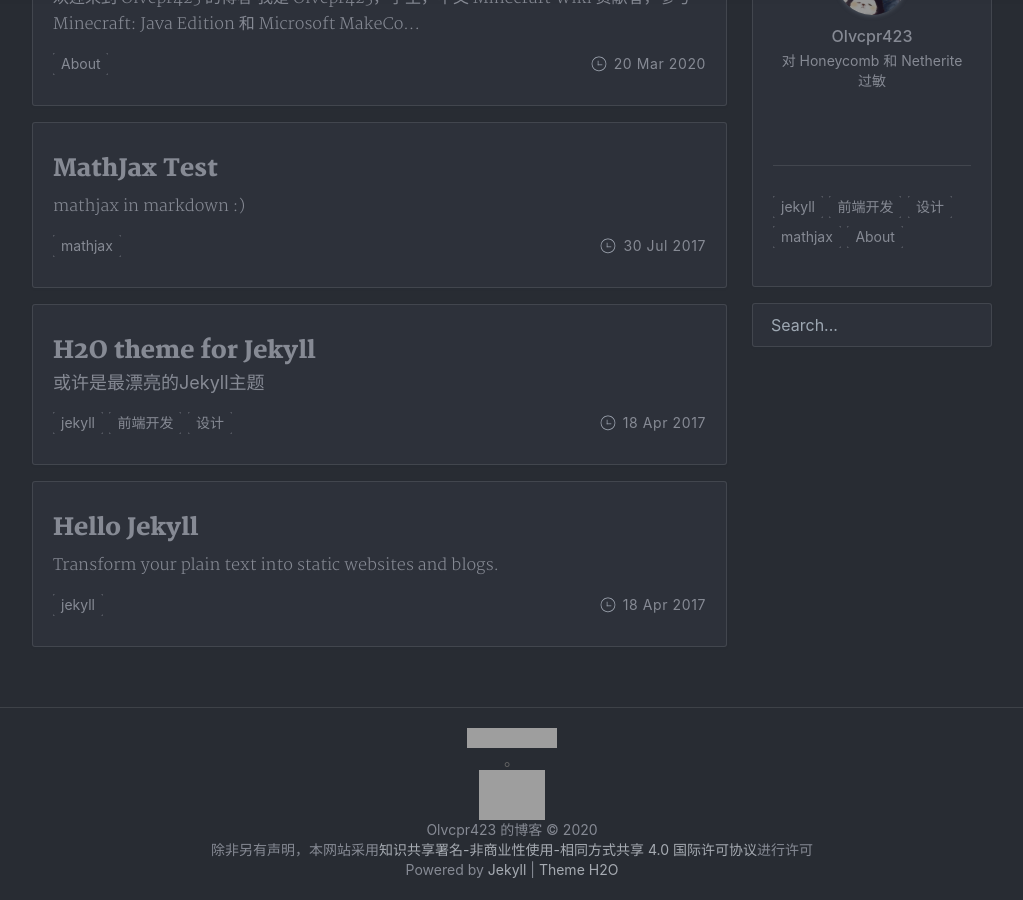
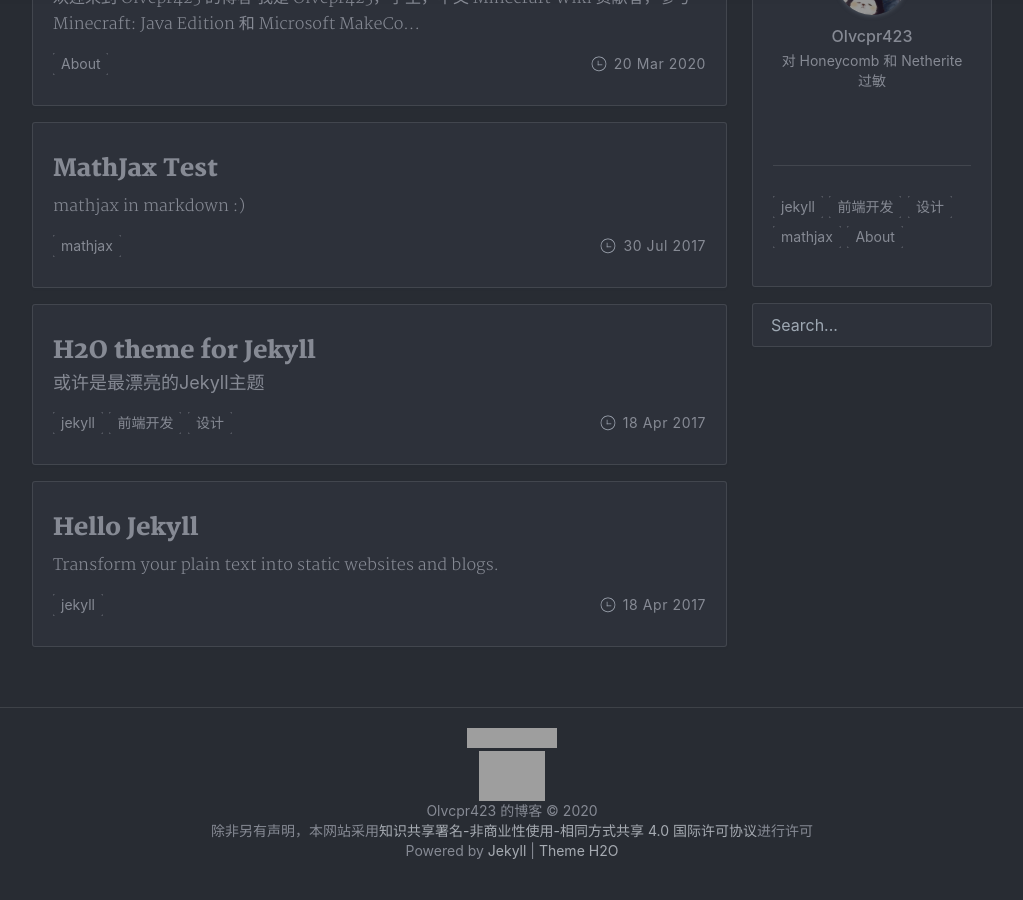
Before and after one commit to Olvcpr423/Olvcpr423.github.io, a Jekyll site: the page built from index.html, in a window 1280 px wide and 900 px high, scrolled down 586 px. Shown: the whole window, without its empty margins (128-1151 px from the left). Built offline with Jekyll 4.4.1, drawn with Linux system fonts in a browser that asks for light colours; nearby versions of some CDN libraries; the list of posts is cut into pages by our own code; a style sheet for code colours, icons or effects is not loaded; grey boxes are pictures that could not be loaded.

Commit message:
Update footer.html

```diff
--- a/_includes/footer.html
+++ b/_includes/footer.html
@@ -1,10 +1,8 @@
 <footer class="g-footer">
 
-  <a rel="license" href="http://creativecommons.org/licenses/by-nc-sa/4.0/"><img alt="知识共享许可协议" style="border-width:0" src="https://i.creativecommons.org/l/by-nc-sa/4.0/88x31.png" /></a><br />。
+  <a rel="license" href="http://creativecommons.org/licenses/by-nc-sa/4.0/"><img alt="知识共享许可协议" style="border-width:0" src="https://i.creativecommons.org/l/by-nc-sa/4.0/88x31.png" /></a><br/>
+  <a href="https://myssl.com/seal/detail?domain=olvcpr423.github.io"><img src="https://static.myssl.com/res/images/myssl-id3.png" alt="" style="max-height:50px;display:block;margin:0 auto"></a>
 
-  <div id="cc-myssl-id">
-      <a href="https://myssl.com/seal/detail?domain=olvcpr423.github.io"><img src="https://static.myssl.com/res/images/myssl-id3.png" alt="" style="max-height:50px;display:block;margin:0 auto"></a>
-  </div>
 
   <section>{{ site.title }} ©
   {% assign current = "now" | date: "%Y" | plus: 0%}
```
